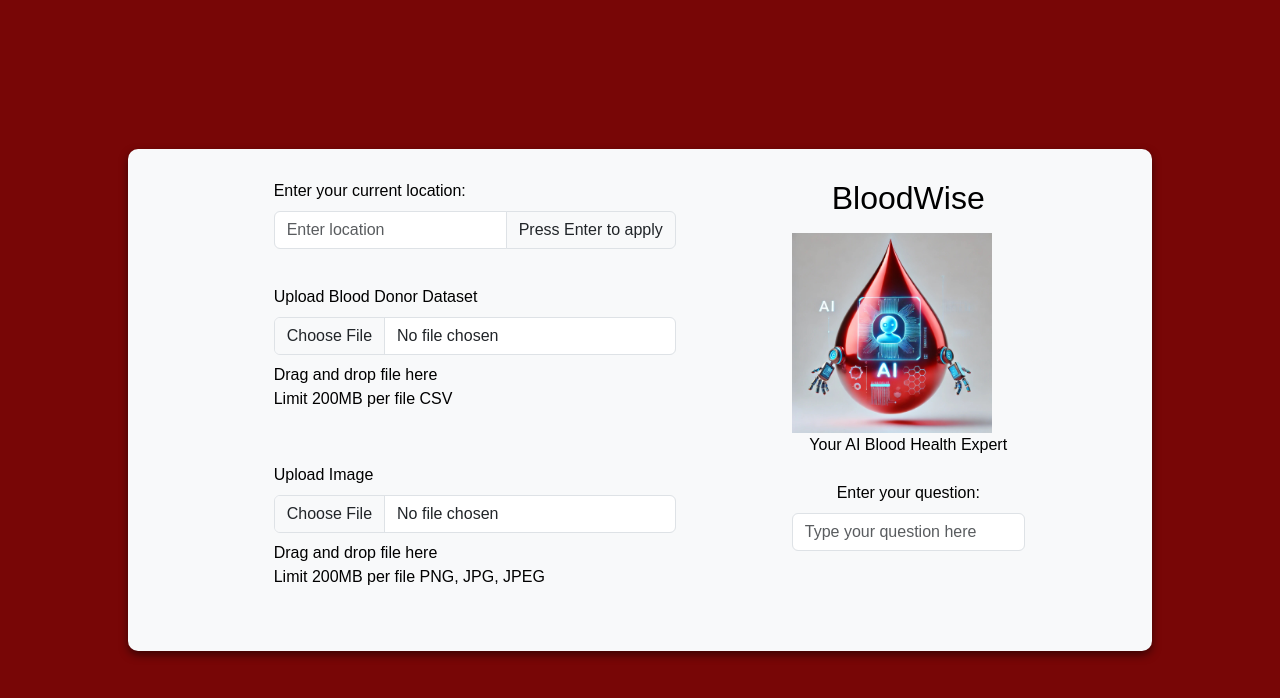
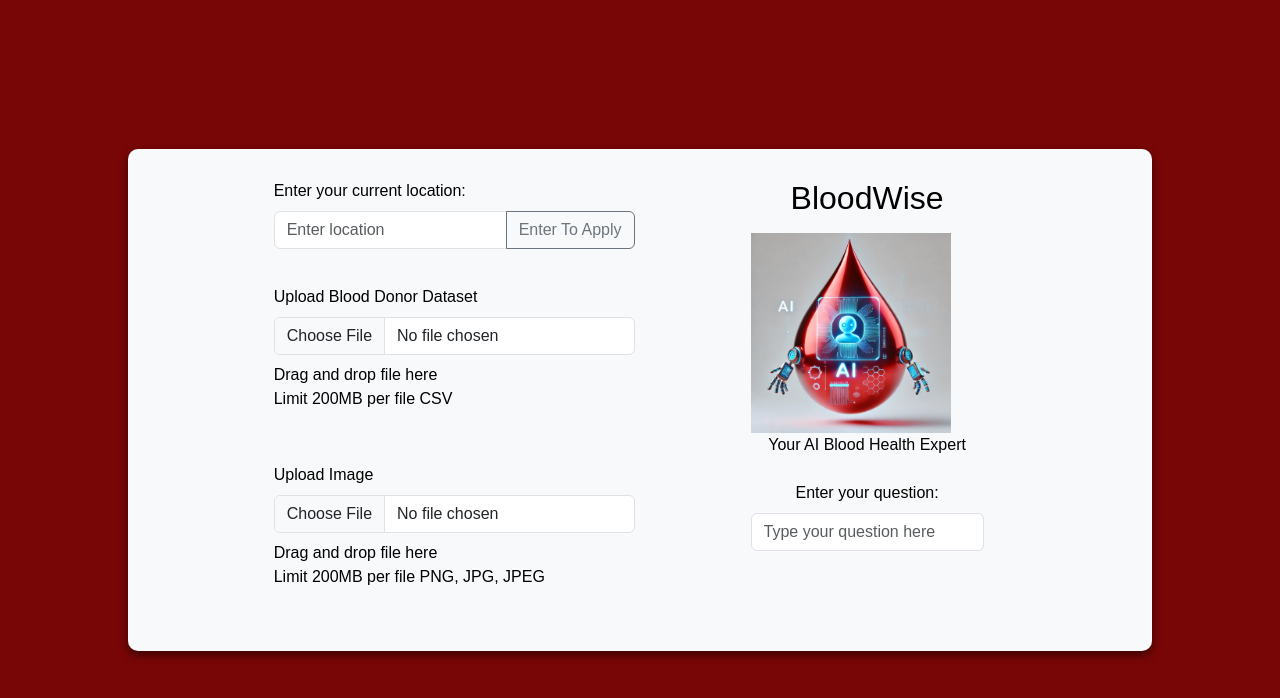
Before and after one commit to visamvivek/AI-project, a plain HTML site: page AIbot.html in a window 1280 px wide. Drawn offline with nearby package versions, Linux system fonts and the light colour scheme.

Commit message:
bloodwise

```diff
--- a/AIbot.html
+++ b/AIbot.html
@@ -59,7 +59,8 @@
                     <label for="location" class="form-label">Enter your current location:</label>
                     <div class="input-group">
                         <input type="text" class="form-control" id="location" placeholder="Enter location">
-                        <span class="input-group-text">Press Enter to apply</span>
+                        <!-- <label class="input-group-text">Press Enter to apply</label> -->
+                        <button class="btn btn-outline-secondary" type="button" id="applyLocation"> Enter To Apply</button>
                     </div>
                 </div>
 
```
